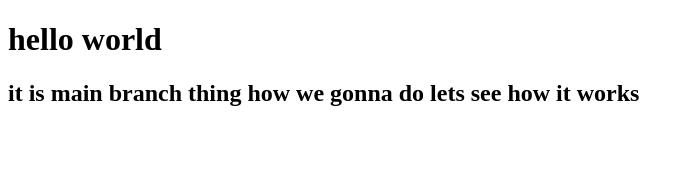
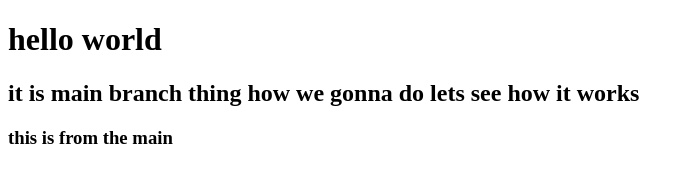
Before and after one commit to gitprime1/demo-repo, a plain HTML site: page hello.html in a window 1280 px wide. Shown: the whole page, without its empty margins (0-694 px from the left). Drawn offline with Linux system fonts and the light colour scheme.

Commit message:
commit messsage

```diff
--- a/hello.html
+++ b/hello.html
@@ -9,5 +9,6 @@
 <body>
     <h1>hello world</h1>
     <h2>it is main branch thing how we gonna do lets see how it works</h2>
+    <h3>this is from the main</h3>
 </body>
 </html>
```
